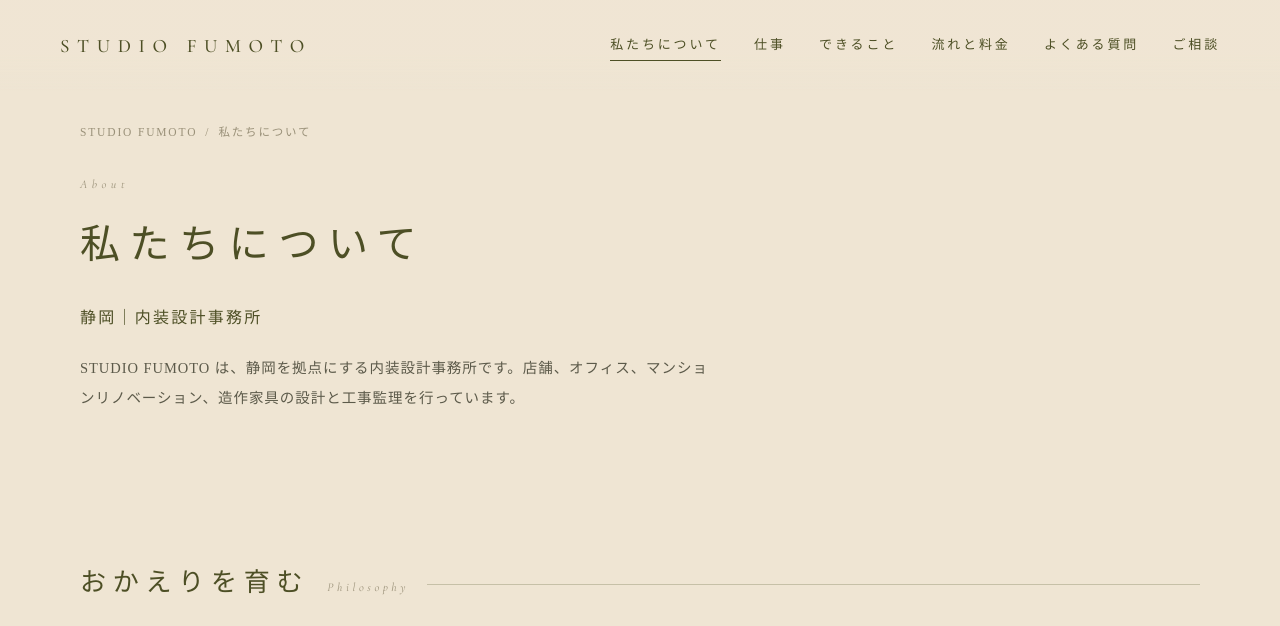
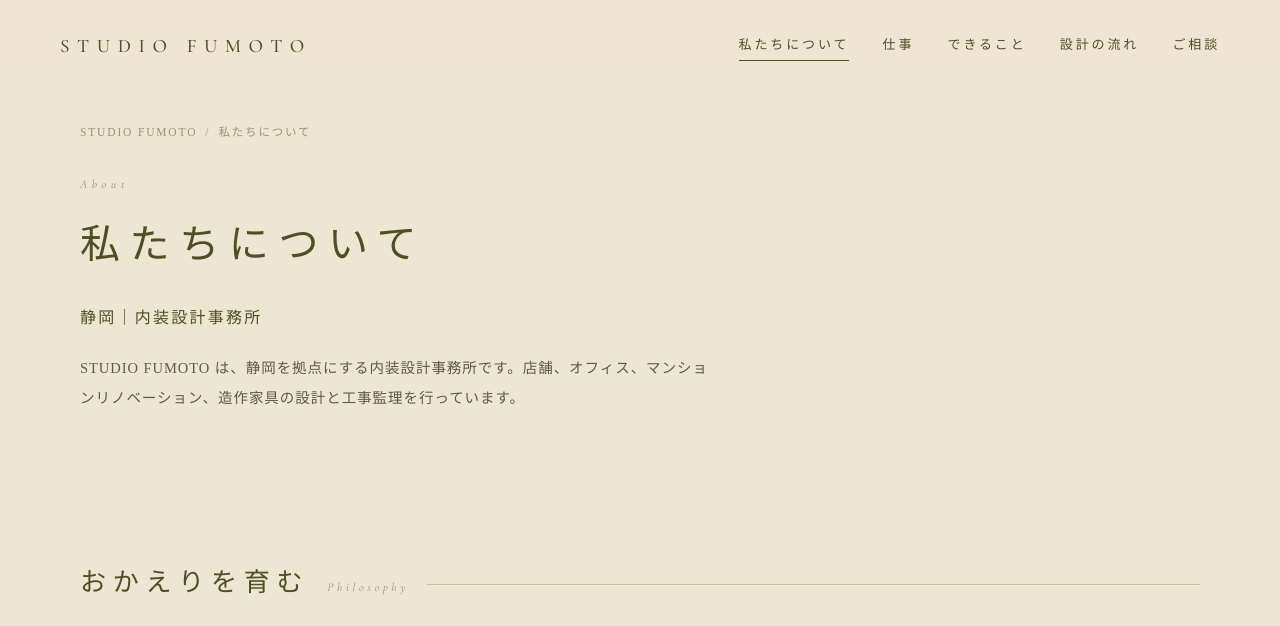
Before and after one commit to Soma-Nakayama/studiofumoto-hp, a plain HTML site: page about/index.html in a window 1280 px wide. Shown: the top 626 px of the page. Drawn offline with nearby package versions, Linux system fonts and the light colour scheme; a web font is replaced by a local one.

Commit message:
Remove fee and FAQ sections (about)

```diff
--- a/about/index.html
+++ b/about/index.html
@@ -84,7 +84,7 @@
 
 <header id="header" class="sub">
   <a class="logo" href="/" aria-label="STUDIO FUMOTO トップへ"><span class="en">STUDIO FUMOTO</span></a>
-  <nav class="main" aria-label="サイト内メニュー"><a href="/about/" class="current">私たちについて</a><a href="/#work">仕事</a><a href="/#services">できること</a><a href="/flow/">流れと料金</a><a href="/faq/">よくある質問</a><a href="/contact/">ご相談</a></nav>
+  <nav class="main" aria-label="サイト内メニュー"><a href="/about/" class="current">私たちについて</a><a href="/#work">仕事</a><a href="/#services">できること</a><a href="/flow/">設計の流れ</a><a href="/contact/">ご相談</a></nav>
   <button class="menu-btn" id="menuBtn" aria-label="メニューを開く" aria-expanded="false">MENU</button>
 </header>
 <div class="menu" id="menu" aria-hidden="true">
@@ -95,8 +95,7 @@
     <li><a href="/#work"><span class="jp">仕事</span><span class="en">Work</span></a></li>
     <li><a href="/#services"><span class="jp">できること</span><span class="en">Services</span></a></li>
     <li class="sublist"><a href="/shop/">店舗設計</a><a href="/office/">オフィス内装</a><a href="/renovation/">リノベーション</a><a href="/furniture/">造作家具・什器</a></li>
-    <li><a href="/flow/"><span class="jp">流れと料金</span><span class="en">Flow & Fee</span></a></li>
-    <li><a href="/faq/"><span class="jp">よくある質問</span><span class="en">FAQ</span></a></li>
+    <li><a href="/flow/"><span class="jp">設計の流れ</span><span class="en">Flow</span></a></li>
     <li><a href="/contact/"><span class="jp">ご相談</span><span class="en">Contact</span></a></li>
   </ul>
   <div class="menu-foot">静岡｜内装設計事務所</div>
@@ -213,8 +212,7 @@
       <h4>STUDIO</h4>
       <a href="/about/">私たちについて</a>
       <a href="/#work">仕事</a>
-      <a href="/flow/">流れと料金</a>
-      <a href="/faq/">よくある質問</a>
+      <a href="/flow/">設計の流れ</a>
       <a href="/contact/">ご相談</a>
       <a href="https://www.instagram.com/studiofumoto/" target="_blank" rel="noopener">Instagram</a>
     </div>
```
